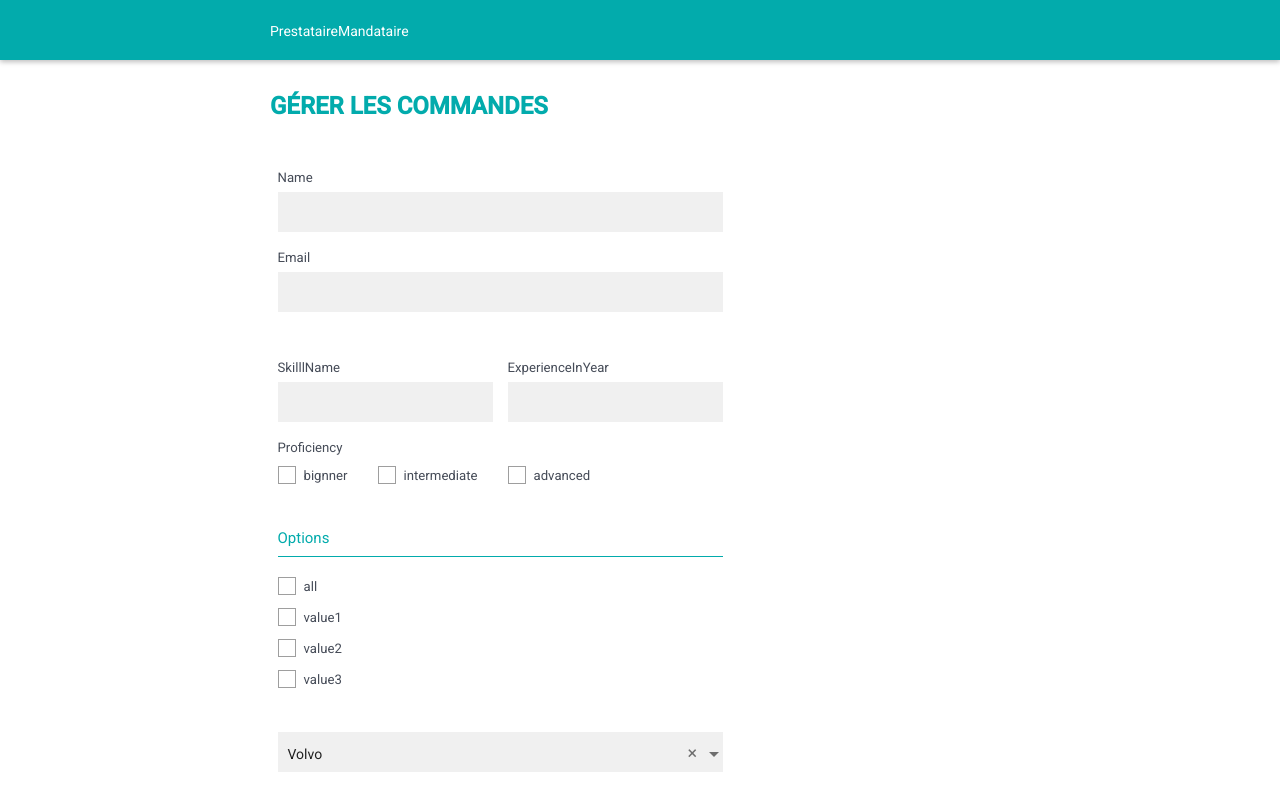
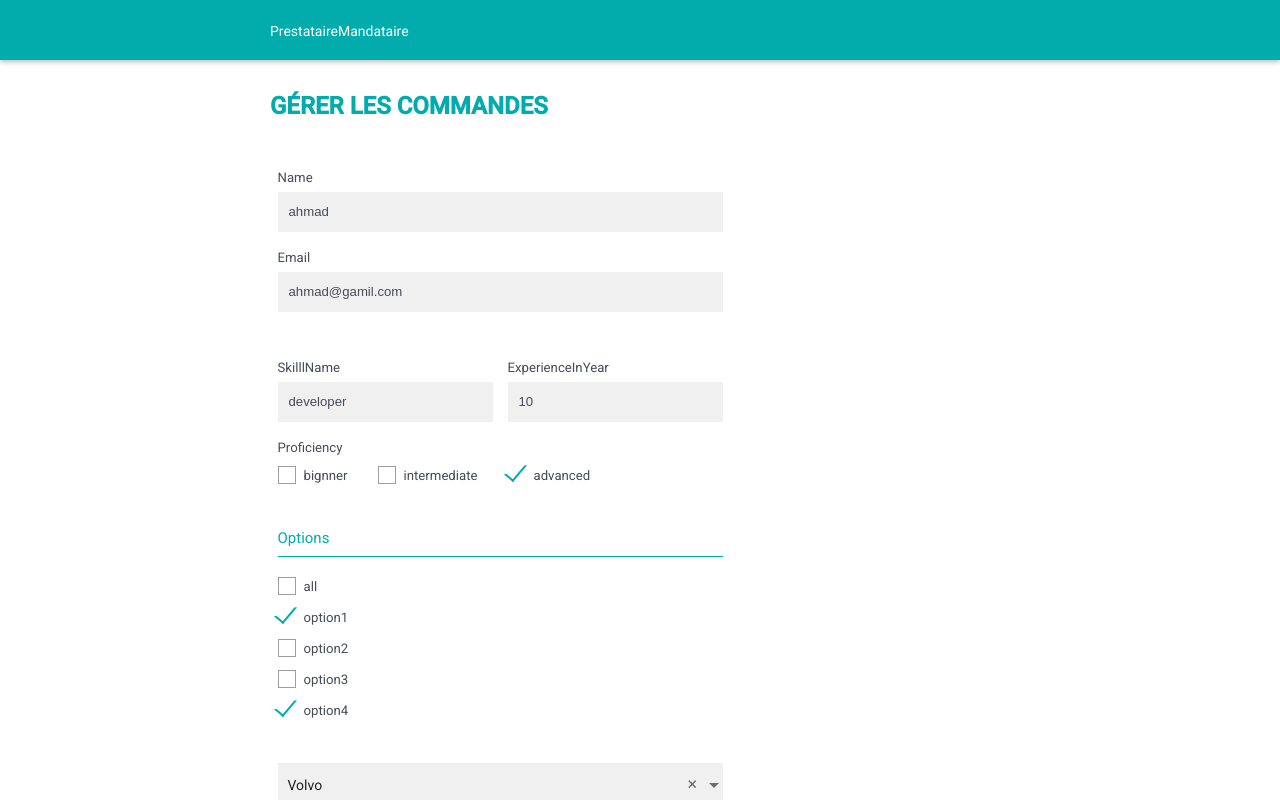
Before and after one commit to ahmad245/form-reactive-angular, an Angular app: page / in a window 1280 px wide. Built offline with nearby package versions, Linux system fonts and the light colour scheme; what ngx-mask would draw is missing.

Commit message:
dynamic form

```diff
--- a/src/app/card-form/card-form.component.html
+++ b/src/app/card-form/card-form.component.html
@@ -8,13 +8,13 @@
             <fieldset>
                 <div class=" inline-block col-1-1">
                     <div class="field">
-                        <app-input [control]="cartForm.controls.name" [field]="nameConfig"></app-input>
+                        <app-input [control]="cartForm.controls.name" [field]="config.nameConfig"></app-input>
                     </div>
 
                 </div>
                 <div class="inline-block col-1-1">
                     <div class="field">
-                        <app-input [control]="cartForm.controls.email" [field]="emailConfig"></app-input>
+                        <app-input [control]="cartForm.controls.email" [field]="config.emailConfig"></app-input>
                     </div>
                 </div>
 
@@ -25,12 +25,12 @@
                     <div class="fields">
                         <div class=" inline-block col-1-2">
                             <div class="field">
-                                <app-input [control]="cartForm.get('skills').get('skillName')" [field]="skilllNameConfig"></app-input>
+                                <app-input [control]="cartForm.get('skills').get('skillName')" [field]="config.skilllNameConfig"></app-input>
                             </div>
                         </div>
                         <div class="inline-block col-1-2">
                             <div class="field">
-                                <app-input [control]="cartForm.get('skills').get('experienceInYear')" [field]="experienceInYearConfig"></app-input>
+                                <app-input [control]="cartForm.get('skills').get('experienceInYear')" [field]="config.experienceInYearConfig"></app-input>
                             </div>
 
                         </div>
@@ -55,11 +55,14 @@
 
                         </div>
                         <div class="field multi-checks">
-                            <ng-container formArrayName="options" *ngFor="let item of checks;let i=index" class="example-margin">
-                                <app-checkbox (sendEvent)="onCheckChange($event)" [item]="item"></app-checkbox>
+                            <ng-container formArrayName="options" *ngFor="let item of checkedList;let i=index" class="example-margin">
+                                <app-checkbox [control]="options.controls[i]" (sendEvent)="onCheckChange($event)" [item]="item"></app-checkbox>
                             </ng-container>
+                        </div>
+                    </div>
+                    <div class="field">
+                        <mat-hint *ngIf="options.hasError('minSelect')" align="end">At least one order must be selected</mat-hint>
 
-                        </div>
                     </div>
                 </div>
             </fieldset>
@@ -74,13 +77,55 @@
                 </div>
             </fieldset>
 
+            <fieldset>
+                <div class=" inline-block col-1-1">
+                    <div class="field">
+                        <app-input [control]="cartForm.controls.question" [field]="config.questionConfig"></app-input>
+                    </div>
+                </div>
+
+            </fieldset>
+            <fieldset>
+
+                    <ng-container formArrayName="questionOptions" *ngFor="let questionOption of questionOptions;let i=index" class="example-margin">
+                        <div class="fields" [formGroupName]="i">
+                            <div class=" inline-block col-1-5">
+                                <div class="field">
+                                    <label class="checkbox">
+                                        <input formControlName="checkOption" class="checkbox-background"  type="checkbox"   >
+                                        <div class="container-checkbox"></div>
+                                       </label>
+                                <label ></label>
+                                  </div>
+                            </div>
+
+                            <div class=" inline-block col-1-2">
+                                <div class="field">
+                                    <input type="text" formControlName="optionText">
+                                </div>
+                            </div>
+                        </div>
+
+                        <fieldset>
+                            <div class=" inline-block col-1-1">
+                                <div class="field">
+                                    <button type="button" (click)="addOptions()">Add Options </button>
+                                </div>
+                            </div>
+
+                        </fieldset>
+                    </ng-container>
+
+            </fieldset>
+
         </div>
 
 
 
 
     </div>
-    <button type="button" class="btn" (click)="onloadData()">onload</button>
+    <!-- <button type="button" class="btn" (click)="onloadData()">onload</button> -->
 </form>
 
 {{cartForm.value |json}}
+{{cartForm.valid }}
--- a/src/app/card-form/card-form.component.ts
+++ b/src/app/card-form/card-form.component.ts
@@ -2,6 +2,7 @@ import { Component, OnInit } from '@angular/core';
 import { FormGroup, FormControl, Validators, FormArray } from '@angular/forms';
 import { FieldConfig } from '../sheard/form';
 import { CardFormService } from './card-form.service';
+import { of } from 'rxjs';
 
 @Component({
   selector: 'app-card-form',
@@ -16,51 +17,36 @@ export class CardFormComponent implements OnInit {
     { id: 4, value: 'Audi' },
   ];
   cartForm: FormGroup;
-  nameConfig: FieldConfig;
-  emailConfig: FieldConfig;
-  skilllNameConfig: FieldConfig;
-  proficiencyConfig: FieldConfig;
-  experienceInYearConfig: FieldConfig;
   items = ['bignner', 'intermediate', 'advanced'];
-  checks = [
-    { description: 'descr1', value: 'value1' },
-    { description: 'descr2', value: 'value2' },
-    { description: 'descr3', value: 'value3' },
-  ];
-  checkAll={
-    description: 'checkAll', value: 'all' }
-  ;
+  answer = 'option1';
+  checkAll ='all';
+  checkedList=[];
+  config:{[key:string]:FieldConfig}={};
+
 
   constructor(private fs: CardFormService) {
-    this.cartForm = this.fs.creatForm();
-    //this.getOptions();
   }
   ngOnInit(): void {
+    of(this.fs.get()).subscribe((observe) => {
+      this.cartForm = this.fs.creatForm(this.fs.setOptionsWithArray.bind(this.fs, this.fs.get().answers, this.fs.get().checks));
+      this.checkedList=observe.checks;
+      this.config = this.fs.config;
+      this.onloadData(observe);
+    })
 
-    this.nameConfig = this.fs.nameConfig;
-    this.emailConfig = this.fs.emailConfig;
-    this.skilllNameConfig = this.fs.skilllNameConfig;
-    this.proficiencyConfig = this.fs.proficiencyConfig;
-    this.experienceInYearConfig = this.fs.experienceInYearConfig;
   }
-  onloadData() {
+  onloadData(objData) {
     this.cartForm.patchValue({
-      name: this.fs.get().name,
-      email: this.fs.get().email,
-      options:['value3'],
-
+      name: objData.name,
+      email: objData.email,
       skills: {
-        skillName: this.fs.get().skills.skillName,
-        experienceInYear: this.fs.get().skills.experienceInYear,
-        proficiency: this.fs.get().skills.proficiency,
+        skillName: objData.skills.skillName,
+        experienceInYear: objData.skills.experienceInYear,
+        proficiency: objData.skills.proficiency,
       },
     });
   }
-
-  get options(): FormArray { return this.cartForm.get('options') as FormArray; }
-
   onCheckChange(event) {
-    const formArray: FormArray = this.cartForm.get('options') as FormArray;
     let eventValue;
     let isChecked;
     if (event.target) {
@@ -70,29 +56,27 @@ export class CardFormComponent implements OnInit {
       eventValue = event.source.value;
       isChecked = event.checked;
     }
-
     /* Selected */
     if (isChecked) {
-      // Add a new control in the arrayForm
-      formArray.push(new FormControl(eventValue));
+
+      this.selectedList.push(eventValue);
     } else {
-    /* unselected */
-      // find the unselected element
-      let i: number = 0;
-
-      formArray.controls.forEach((ctrl: FormControl) => {
-        if (ctrl.value == eventValue) {
-          // Remove the unselected element from the arrayForm
-          formArray.removeAt(i);
+      this.selectedList.forEach((el, i) => {
+        if (el == eventValue) {
+          this.selectedList.splice(i, 1)
           return;
         }
-
-        i++;
       });
+    }
+    if(this.selectedList.length===0){
+      this.cartForm.get('optionsAll').setValue(false);
+    }
+    if(this.selectedList.length===this.checkedList.length){
+      this.cartForm.get('optionsAll').setValue(true);
     }
   }
 
-  onCheckChangeAll(event){
+  onCheckChangeAll(event) {
 
     const formArray: FormArray = this.cartForm.get('options') as FormArray;
     let eventValue;
@@ -104,24 +88,33 @@ export class CardFormComponent implements OnInit {
       eventValue = event.source.value;
       isChecked = event.checked;
     }
-    if(isChecked){
+    if (isChecked) {
+      formArray.controls.forEach((controll)=>{
+        controll.setValue(true);
+      });
+      this.selectedList=[];
+      this.selectedList=[...this.checkedList];
 
+    }else{
+      formArray.controls.forEach((controll)=>{
+        controll.setValue(false);
+      })
+      this.selectedList=[];
     }
+    console.log('checkedList',this.checkedList);
+    console.log('selectedList',this.selectedList);
+
   }
-  addFormControl(i,item){
-    const formArray: FormArray = this.cartForm.get('options') as FormArray;
-    let control=new FormControl()
-    formArray.push(control);
-    return control
-  }
-  getOptions(){
-    const formArray: FormArray = this.cartForm.get('options') as FormArray;
-    for (const item of this.checks) {
-      let control=new FormControl()
-      formArray.push(control);
+  get options(): FormArray { return this.cartForm.get('options') as FormArray; }
+  get checks() { return this.fs.checks;}
+  get selectedList() {return this.fs.selectedList;}
+  set selectedList(list){this.fs.selectedList=list; }
 
 
-    }
-
+  get questionOptions() {
+    return  (this.cartForm.get('questionOptions') as FormArray).controls;
+  }
+  addOptions(){
+    (this.cartForm.get('questionOptions') as FormArray).push(this.fs.getGroupOtions())
   }
 }
--- a/src/app/card-form/card-form.service.ts
+++ b/src/app/card-form/card-form.service.ts
@@ -1,5 +1,5 @@
 import { Injectable } from '@angular/core';
-import { FormGroup, FormControl, Validators, FormArray } from '@angular/forms';
+import { FormGroup, FormControl, Validators, FormArray, ValidatorFn, AsyncValidatorFn } from '@angular/forms';
 import { FieldConfig, Employee } from '../sheard/form';
 @Injectable({
   providedIn: 'root'
@@ -7,63 +7,92 @@ import { FieldConfig, Employee } from '../sheard/form';
 export class CardFormService {
 
   employee:Employee;
-  nameConfig: FieldConfig = {
+  config :{[key:string]:FieldConfig} ={
+    nameConfig: {
       name: 'name', inputType: 'text', label: 'Name',
       validations: [
         { name: 'required', message: 'must be required', validator: 'required' },
         { name: 'minlength', message: 'min length', validator: 'minLength' },
         { name: 'maxlength', message: 'max length', validator: 'minLength' },
       ]
-  };
-  emailConfig: FieldConfig = {
+    },
+    emailConfig: {
       name: 'email', inputType: 'email', label: 'Email',
       validations: [
         { name: 'required', message: 'must be required', validator: 'required' },
         { name: 'minlength', message: 'min length', validator: 'minLength' },
         { name: 'maxlength', message: 'max length', validator: 'minLength' },
       ]
-  };
+    },
 
-  skilllNameConfig: FieldConfig = {
+    skilllNameConfig: {
       name: 'skillName', inputType: 'text', label: 'SkilllName',
       validations: [
         { name: 'required', message: 'must be required', validator: 'required' },
         { name: 'minlength', message: 'min length', validator: 'minLength' },
         { name: 'maxlength', message: 'max length', validator: 'minLength' },
       ]
-  };
+    },
 
-  experienceInYearConfig: FieldConfig = {
-    name: 'experienceInYear', inputType: 'text', label: 'ExperienceInYear',
+    experienceInYearConfig: {
+      name: 'experienceInYear', inputType: 'number', label: 'ExperienceInYear',
+      validations: [
+        { name: 'required', message: 'must be required', validator: 'required' },
+        { name: 'min', message: 'min length', validator: 'min' },
+        { name: 'max', message: 'max length', validator: 'max' },
+      ]
+    },
+    proficiencyConfig: {
+      name: 'proficiency', inputType: 'radio', label: 'Proficiency',value:'',
+      validations: [
+
+      ]
+    },
+    questionConfig: {
+      name: 'name', inputType: 'text', label: 'question',
       validations: [
         { name: 'required', message: 'must be required', validator: 'required' },
         { name: 'minlength', message: 'min length', validator: 'minLength' },
         { name: 'maxlength', message: 'max length', validator: 'minLength' },
       ]
-  };
-  proficiencyConfig: FieldConfig = {
-    name: 'proficiency', inputType: 'radio', label: 'Proficiency',value:'',
-    validations: [
+    },
+  }
 
-    ]
-  };
+  selectedList = [];
+  checks = [
+    'option1',
+    'option2',
+    'option3',
+    'option4'
+  ];
 
 
   constructor() { }
 
-  creatForm(): FormGroup {
+  creatForm(cb): FormGroup {
     return new FormGroup({
       name: new FormControl('', [Validators.required, Validators.minLength(2), Validators.maxLength(20)]),
       email: new FormControl('', [Validators.required, Validators.minLength(2), Validators.maxLength(20)]),
 
       skills: new FormGroup({
         skillName: new FormControl('', [Validators.required, Validators.minLength(2), Validators.maxLength(20)]),
-        experienceInYear: new FormControl('', [Validators.required, Validators.minLength(2), Validators.maxLength(20)]),
+        experienceInYear: new FormControl('', [Validators.required, Validators.min(0), Validators.max(50)]),
          proficiency: new FormControl('')
       }),
-      options:new FormArray([ ]),
+      options:cb(),
       selectItem:new FormControl(1),
-      optionsAll:new FormControl()
+      optionsAll:new FormControl(),
+      question:new FormControl(''),
+      questionOptions:new FormArray([
+        this.getGroupOtions()
+      ])
+    })
+  }
+
+  getGroupOtions(){
+    return  new FormGroup({
+      checkOption:new FormControl(false),
+      optionText:new FormControl('')
     })
   }
 
@@ -75,8 +104,57 @@ export class CardFormService {
         skillName:'developer',
         experienceInYear:'10',
         proficiency:'advanced'
-      }
+      },
+      checks :[
+        'option1',
+        'option2',
+        'option3',
+        'option4'
+      ],
+      answers:['option1','option4']
     }
     return this.employee;
   }
+
+  initOptions():FormArray {
+    const arr = this.checks.map((el) => {
+      return new FormControl(false);
+    })
+    return new FormArray(arr);
   }
+  setOptions(value):FormArray{
+    const arr = this.checks.map((el) => {
+      if(el===value){
+        this.selectedList.push(value);
+        return new FormControl(true);
+      }
+      return new FormControl(false);
+    })
+    return new FormArray(arr);
+  }
+  setOptionsWithArray(values:string[],data:any[],validationFns:ValidatorFn[]=[minSelectedCheckboxes()]):FormArray{
+    const arr = data.map((el) => {
+      let element=values.find(value=>value===el)
+      if(element){
+        this.selectedList.push(element);
+        return new FormControl(true);
+      }
+      return new FormControl(false);
+    })
+    return new FormArray(arr,[...validationFns]);
+  }
+}
+function minSelectedCheckboxes(min = 1) {
+  const validator: ValidatorFn = (formArray: FormArray) => {
+    const totalSelected = formArray.controls
+      // get a list of checkbox values (boolean)
+      .map(control => control.value)
+      // total up the number of checked checkboxes
+      .reduce((prev, next) => next ? prev + next : prev, 0);
+
+    // if the total is not greater than the minimum, return the error message
+    return totalSelected >= min ? null : { minSelect: true };
+  };
+
+  return validator;
+}
--- a/src/app/sheard/form/components/checkbox/checkbox.component.html
+++ b/src/app/sheard/form/components/checkbox/checkbox.component.html
@@ -1,5 +1,5 @@
 <label class="checkbox">
-        <input     (change)="onCheckChange($event)" type="checkbox" [id]="item?.value"  [value]="item?.value">
+        <input [formControl]="control" class="checkbox-background"    (change)="onCheckChange($event)" type="checkbox" [id]="item"  [value]="item">
         <div class="container-checkbox"></div>
        </label>
-<label [for]="item?.value">{{item?.value}}</label>
+<label [for]="item">{{item}}</label>
--- a/src/app/sheard/form/components/input/input.component.html
+++ b/src/app/sheard/form/components/input/input.component.html
@@ -1,6 +1,6 @@
 
     <label for="">{{field.label}}</label>
-    <input [required]="checkRequired()" type="text"  [formControl]="control">
+    <input [required]="checkRequired()" [type]="field.inputType"    [formControl]="control">
 
    <ng-container  *ngFor="let validation of field.validations">
     <mat-hint *ngIf="control.hasError(validation.name) && control.touched && control.dirty" align="end">{{validation.message}}</mat-hint>
--- a/src/app/sheard/form/models/field.interface.ts
+++ b/src/app/sheard/form/models/field.interface.ts
@@ -21,5 +21,8 @@ export interface Validator {
             experienceInYear:string,
             proficiency:string
 
-        }
+        };
+        checks:string[],
+        answers:string[]
+
     }
```
Also changed, not shown: src/styles.scss (+11 -0 lines). Lines whose indentation alone changed are shown as unchanged.
